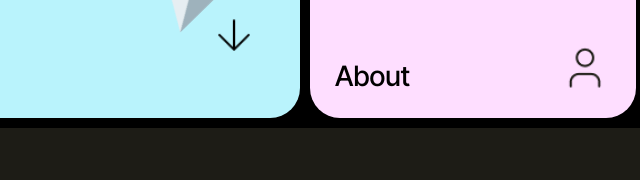
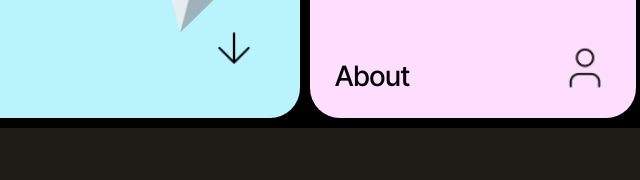
Before and after one commit to Andrei201298/violetta_website, a plain HTML site: page index.html in a window 1280 px wide. Shown: the part 525-705 px from the top of the page, 536-1176 px from the left. Drawn offline with nearby package versions, Linux system fonts and the light colour scheme.

Commit message:
services arrow fix

```diff
--- a/css/styles.css
+++ b/css/styles.css
@@ -127,8 +127,8 @@ text{
 }
 
 .grid-container .services .icon{
-    padding-right: 0px;
-    padding-bottom: 0px;
+    padding-bottom: 7px;
+    margin-bottom: -20px;
 }
 
 #shapes{
--- a/index.html
+++ b/index.html
@@ -39,7 +39,7 @@
                     <text>See my services</text>
                 </div>
 
-                <img class="icon" src="src/arrow-down.png" alt="icon-arrow">
+                <img id="services_icon" class="icon" src="src/arrow-down.png" alt="icon-arrow">
             </div>
             <div class="work zoom" onClick="window.location='./#work'">
                 <h4>Work</h4>
```
